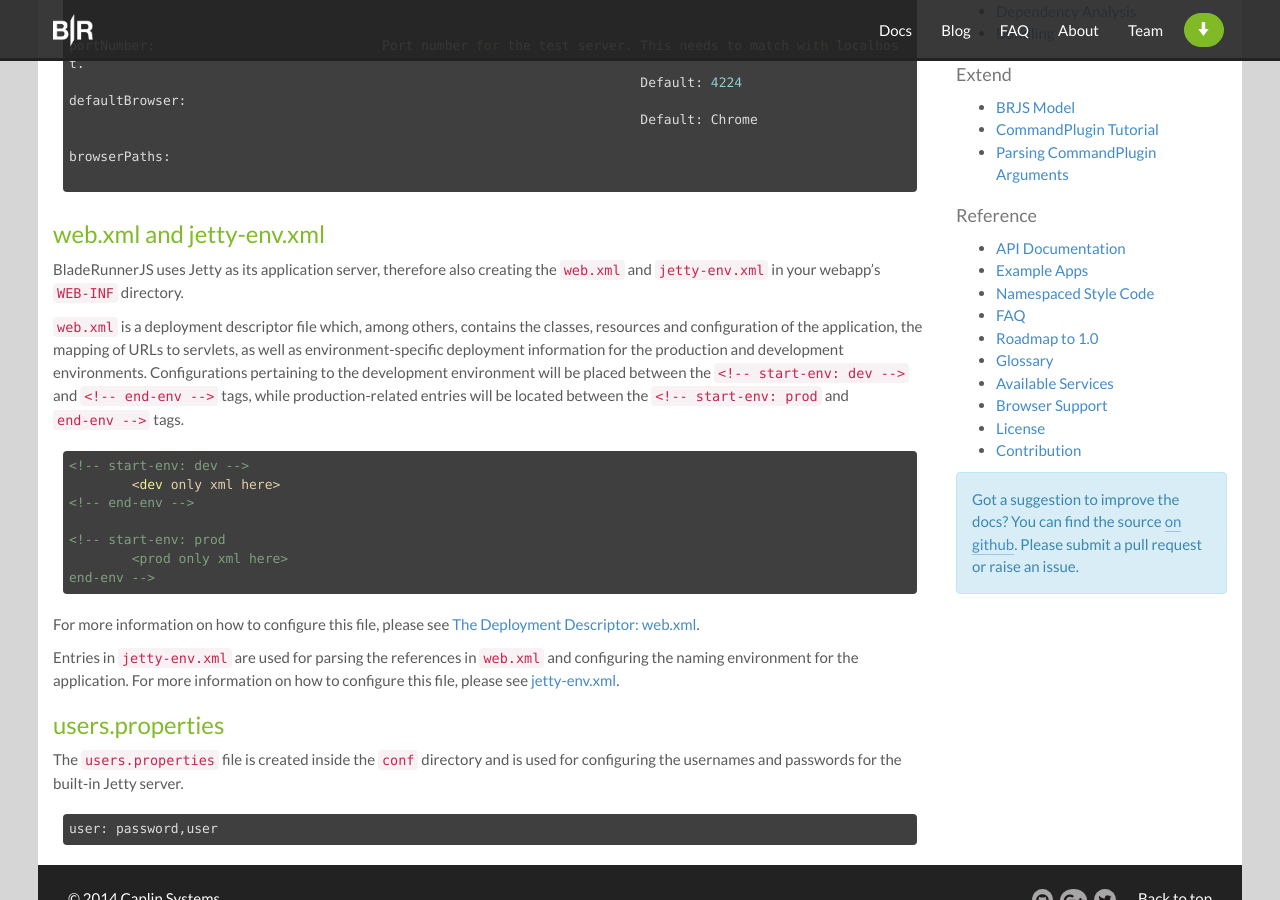
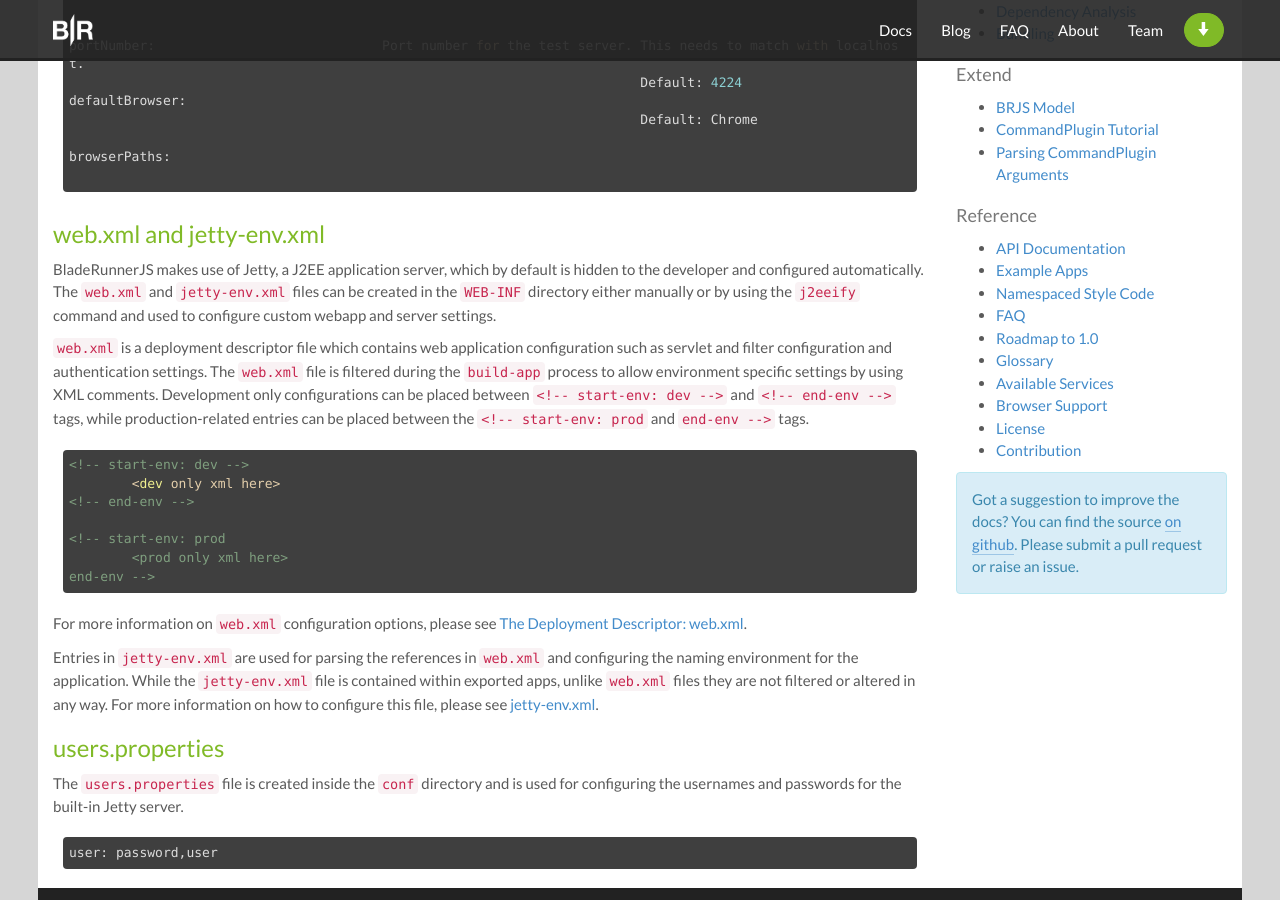
Before and after one commit to BladeRunnerJS/brjs-site, a Jekyll site: the page built from docs/use/config.md, in a window 1280 px wide and 900 px high, scrolled down 1127 px. Built offline with Jekyll 4.4.1, drawn with Linux system fonts in a browser that asks for light colours; nearby versions of some CDN libraries; Markdown is read by kramdown in place of the engine named in the settings.

Commit message:
making it more obvious the dev and prod comments in web.xml are not standard web.xml 'features'

````diff
--- a/docs/use/config.md
+++ b/docs/use/config.md
@@ -72,9 +72,9 @@
 
 ### web.xml and jetty-env.xml
 
-BladeRunnerJS uses Jetty as its application server, therefore also creating the `web.xml` and `jetty-env.xml` in your webapp's `WEB-INF` directory.
+BladeRunnerJS makes use of Jetty, a J2EE application server, which by default is hidden to the developer and configured automatically. The `web.xml` and `jetty-env.xml` files can be created in the `WEB-INF` directory either manually or by using the `j2eeify` command and used to configure custom webapp and server settings.
 
-`web.xml` is a deployment descriptor file which, among others, contains the classes, resources and configuration of the application, the mapping of URLs to servlets, as well as environment-specific deployment information for the production and development environments. Configurations pertaining to the development environment will be placed between the `<!-- start-env: dev -->` and `<!-- end-env -->` tags, while production-related entries will be located between the `<!-- start-env: prod` and `end-env -->` tags.
+`web.xml` is a deployment descriptor file which contains web application configuration such as servlet and filter configuration and authentication settings. The `web.xml` file is filtered during the `build-app` process to allow environment specific settings by using XML comments. Development only configurations can be placed between `<!-- start-env: dev -->` and `<!-- end-env -->` tags, while production-related entries can be placed between the `<!-- start-env: prod` and `end-env -->` tags.
 
 ```
 <!-- start-env: dev -->
@@ -86,9 +86,9 @@
 end-env -->
 ```
 
-For more information on how to configure this file, please see [The Deployment Descriptor: web.xml](https://cloud.google.com/appengine/docs/java/config/webxml).
+For more information on `web.xml` configuration options, please see [The Deployment Descriptor: web.xml](https://cloud.google.com/appengine/docs/java/config/webxml).
 
-Entries in `jetty-env.xml` are used for parsing the references in `web.xml` and configuring the naming environment for the application. For more information on how to configure this file, please see [jetty-env.xml](http://www.eclipse.org/jetty/documentation/9.2.1.v20140609/jetty-env-xml.html).
+Entries in `jetty-env.xml` are used for parsing the references in `web.xml` and configuring the naming environment for the application. While the `jetty-env.xml` file is contained within exported apps, unlike `web.xml` files they are not filtered or altered in any way. For more information on how to configure this file, please see [jetty-env.xml](http://www.eclipse.org/jetty/documentation/9.2.1.v20140609/jetty-env-xml.html).
 
 ### users.properties
 
````
